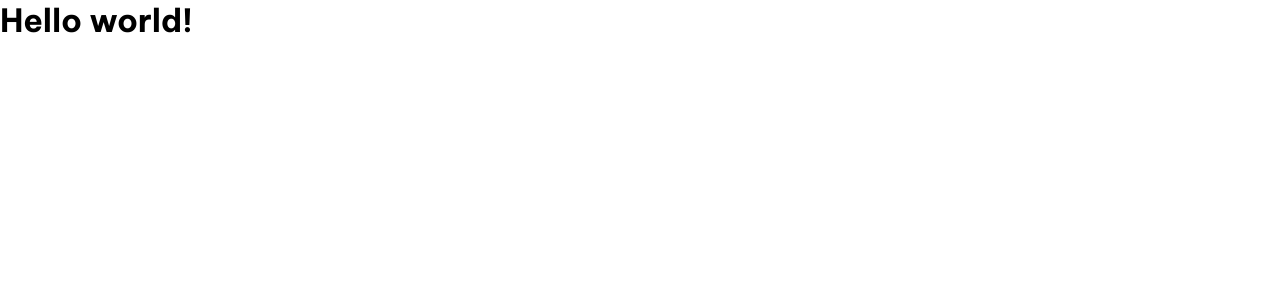
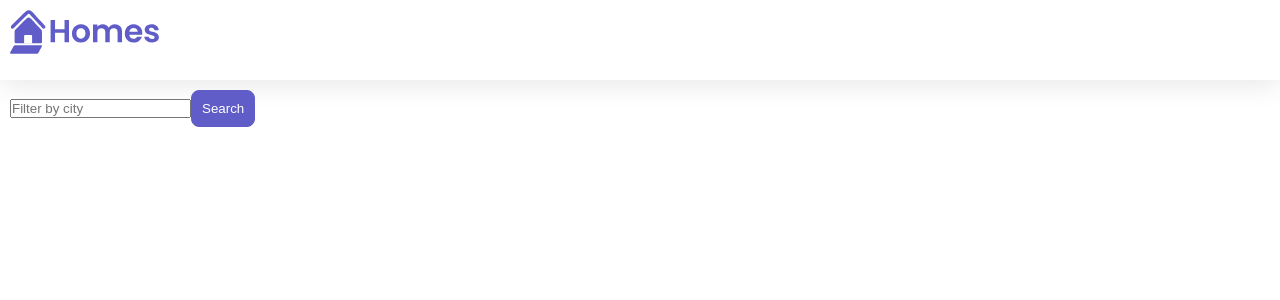
Before and after one commit to SantiiagoPinzon/PruebaTecnicaAngularFirstApp, an Angular app: page / in a window 1280 px wide. Shown: the top 300 px of the page. Built offline with nearby package versions, Linux system fonts and the light colour scheme.

Commit message:
feat(lesson-02): Create home component

```diff
--- a/src/app/app.ts
+++ b/src/app/app.ts
@@ -1,10 +1,18 @@
 import {Component} from '@angular/core';
+import {Home} from './home/home';
 
 @Component({
   selector: 'app-root',
-  imports: [],
-  template: `
-    <h1>Hello world!</h1>
+  imports: [Home],
+ template: `
+    <main>
+      <header class="brand-name">
+        <img class="brand-logo" src="/assets/logo.svg" alt="logo" aria-hidden="true" />
+      </header>
+      <section class="content">
+        <app-home></app-home>
+      </section>
+    </main>
   `,
   styleUrls: ['./app.css'],
 })
--- /dev/null
+++ b/src/app/home/home.css
@@ -0,0 +1,36 @@
+.results {
+  display: grid;
+  column-gap: 14px;
+  row-gap: 14px;
+  grid-template-columns: repeat(auto-fill, minmax(400px, 400px));
+  margin-top: 50px;
+  justify-content: space-around;
+}
+input[type="text"] {
+  border: solid 1px var(--primary-color);
+  padding: 10px;
+  border-radius: 8px;
+  margin-right: 4px;
+  display: inline-block;
+  width: 30%;
+}
+button {
+  padding: 10px;
+  border: solid 1px var(--primary-color);
+  background: var(--primary-color);
+  color: white;
+  border-radius: 8px;
+}
+@media (min-width: 500px) and (max-width: 768px) {
+  .results {
+      grid-template-columns: repeat(2, 1fr);
+  }
+  input[type="text"] {
+      width: 70%;
+  }
+}
+@media (max-width: 499px) {
+  .results {
+      grid-template-columns: 1fr;
+  }
+}
--- /dev/null
+++ b/src/app/home/home.ts
@@ -0,0 +1,18 @@
+import { Component } from '@angular/core';
+
+@Component({
+  selector: 'app-home',
+  imports: [],
+  template: `
+    <section>
+      <form>
+        <input type="text" placeholder="Filter by city" />
+        <button class="primary" type="button">Search</button>
+      </form>
+    </section>
+  `,
+  styles: ``
+})
+export class Home {
+
+}
```
Also changed, not shown: 1 other file (tests, documents, lock files or other folders).
